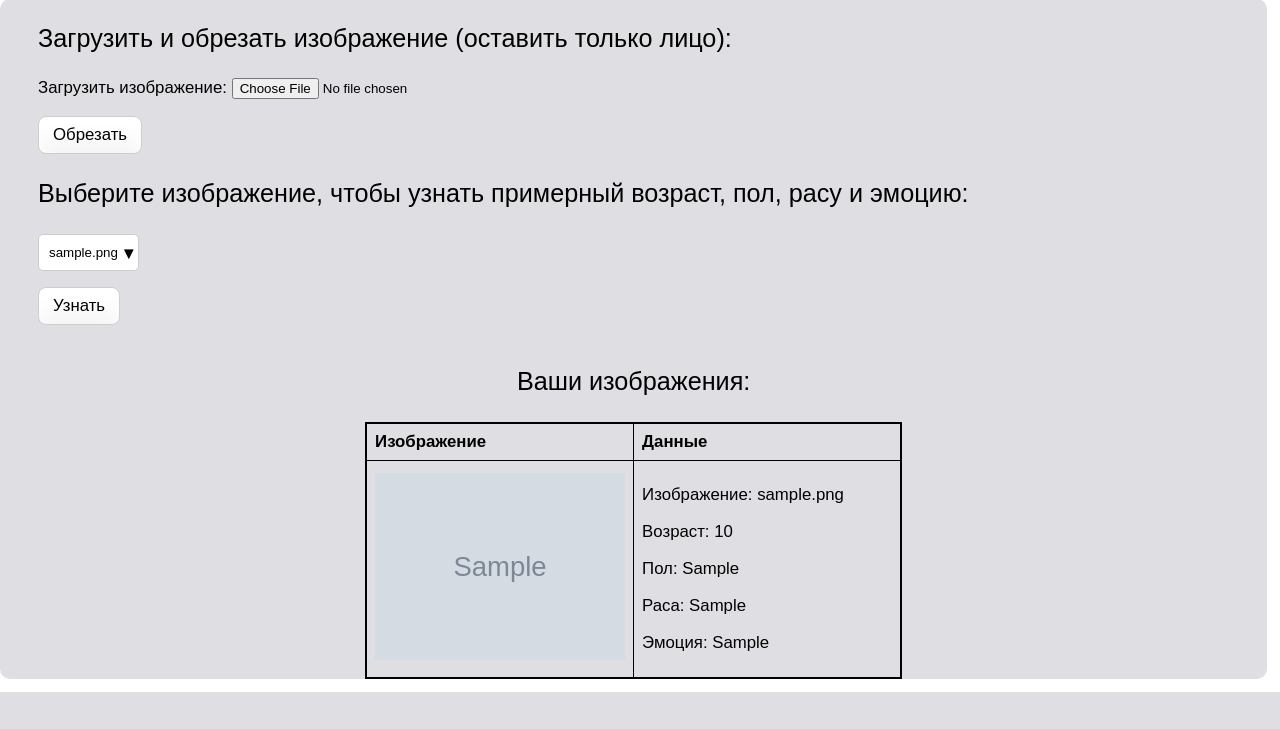
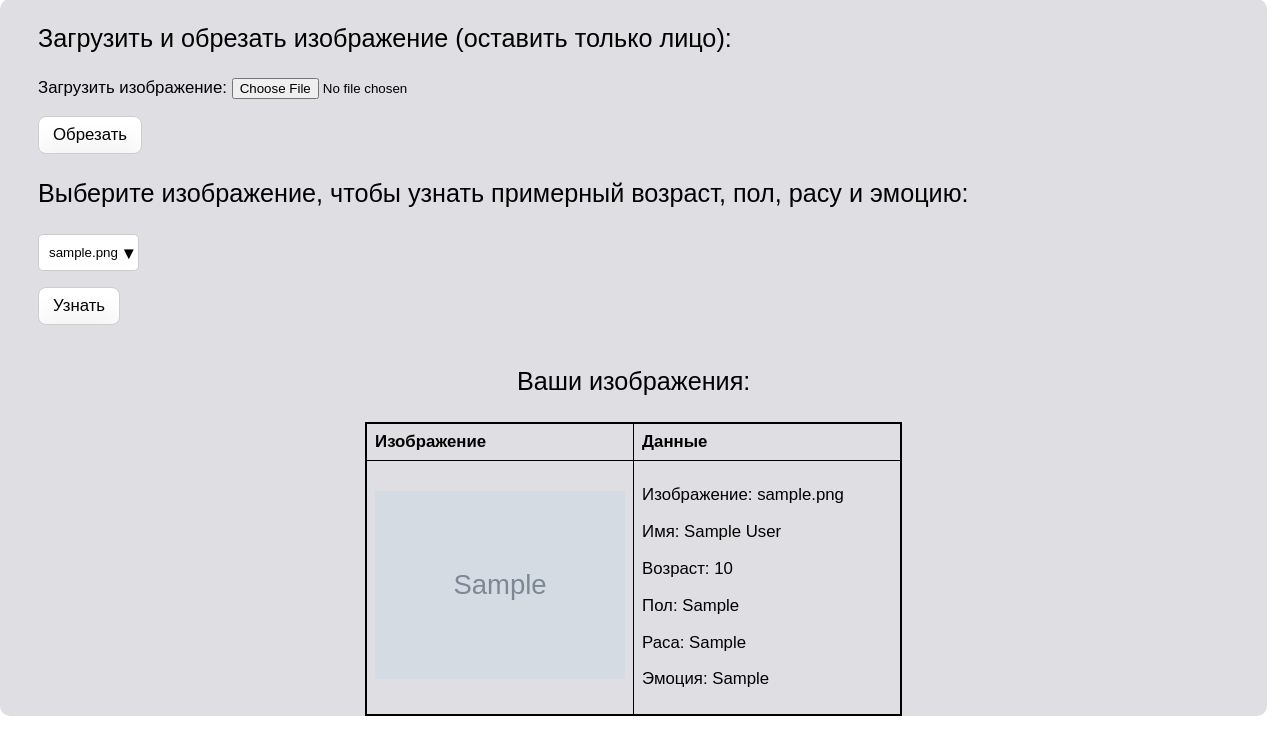
Before and after one commit to Vann4/face_detection, a Django app: page /working_with_images/1/ in a window 1280 px wide. Shown: the part 114-843 px from the top of the page. Before the commit the page ends 806 px from the top, so only its background shows below. Run offline with Django 5.2, Linux system fonts and the light colour scheme; a user stored in the database is signed in; tables that the repository leaves empty hold one stand-in row (values such as "Sample post"); grey boxes marked "Sample" are stand-in pictures.

Commit message:
added a name

```diff
--- a/detection_face/face_app/templates/face_app/working_with_images.html
+++ b/detection_face/face_app/templates/face_app/working_with_images.html
@@ -50,6 +50,7 @@
                         <td><img src="{{i.face_photo.url}}" alt=""></td>
                         <td>
                             <p>Изображение: {{i.face_photo}}</p>
+                            <p>Имя: {{i.name}}</p>
                             <p>Возраст: {{i.age}}</p>
                             <p>Пол: {{i.dominant_gender}}</p>
                             <p>Раса: {{i.dominant_race}}</p>
```
